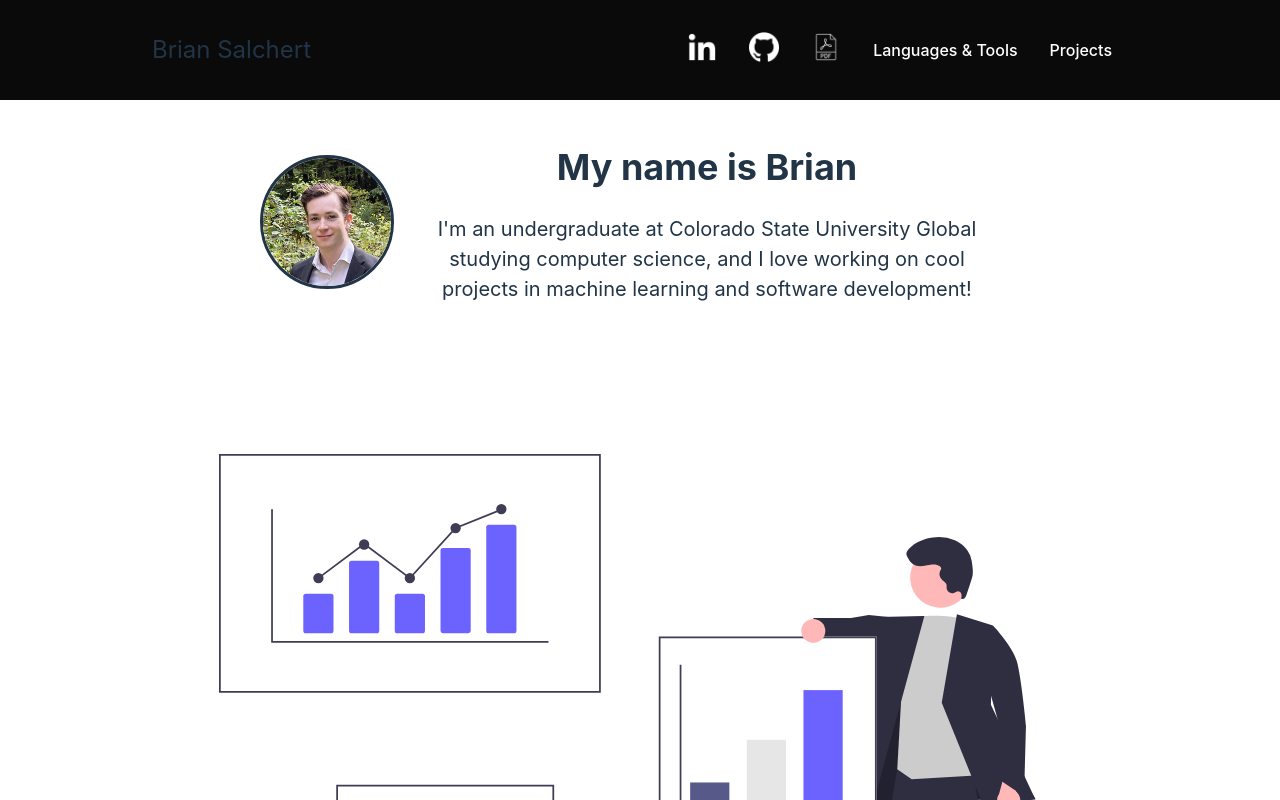
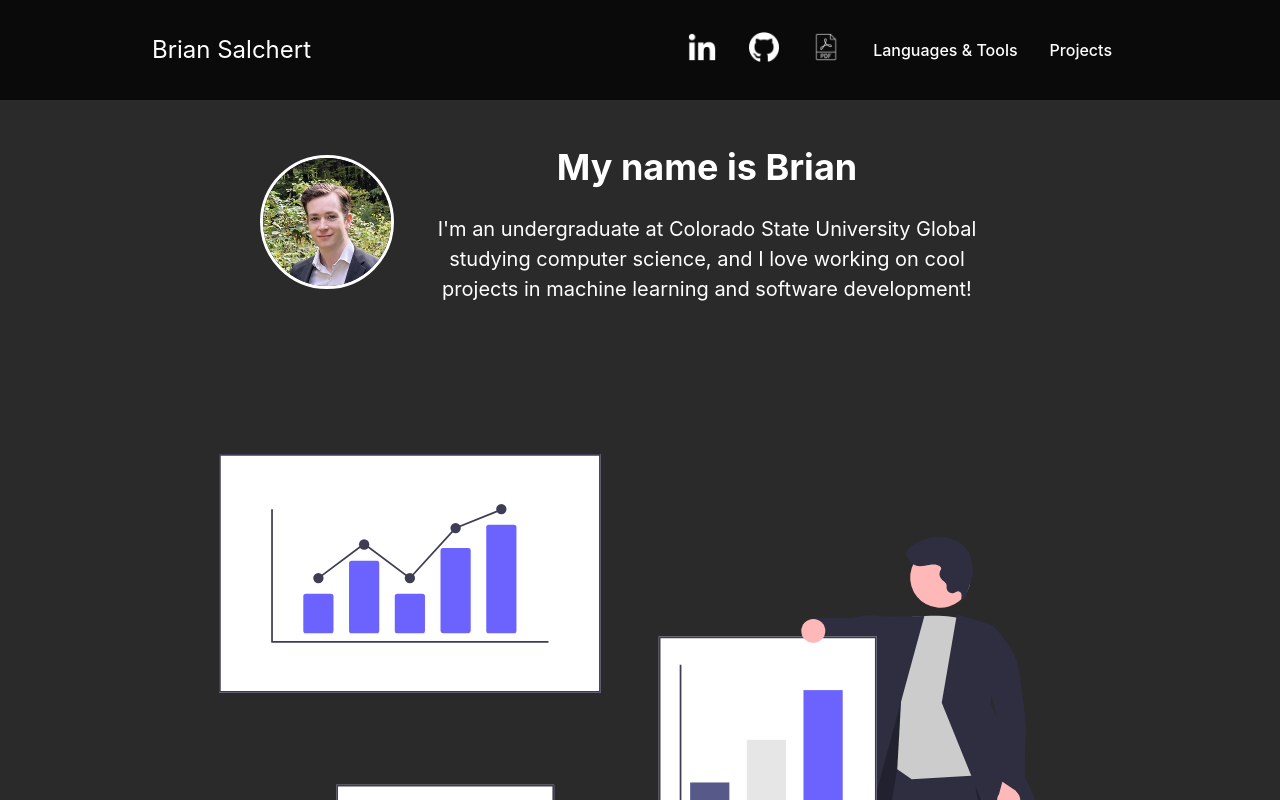
Before and after one commit to brisalchert/portfolio-website, a React (Vite) app: page / in a window 1280 px wide. Shown: the top 800 px of the page. Built offline with nearby package versions, Linux system fonts and the light colour scheme.

Commit message:
Add default text and background colors

```diff
--- a/src/App.css
+++ b/src/App.css
@@ -2,6 +2,8 @@
   width: 100%;
   margin: 0 auto;
   text-align: center;
+  color: white;
+  background: #2a2a2a;
 }
 
 .logo {
```
